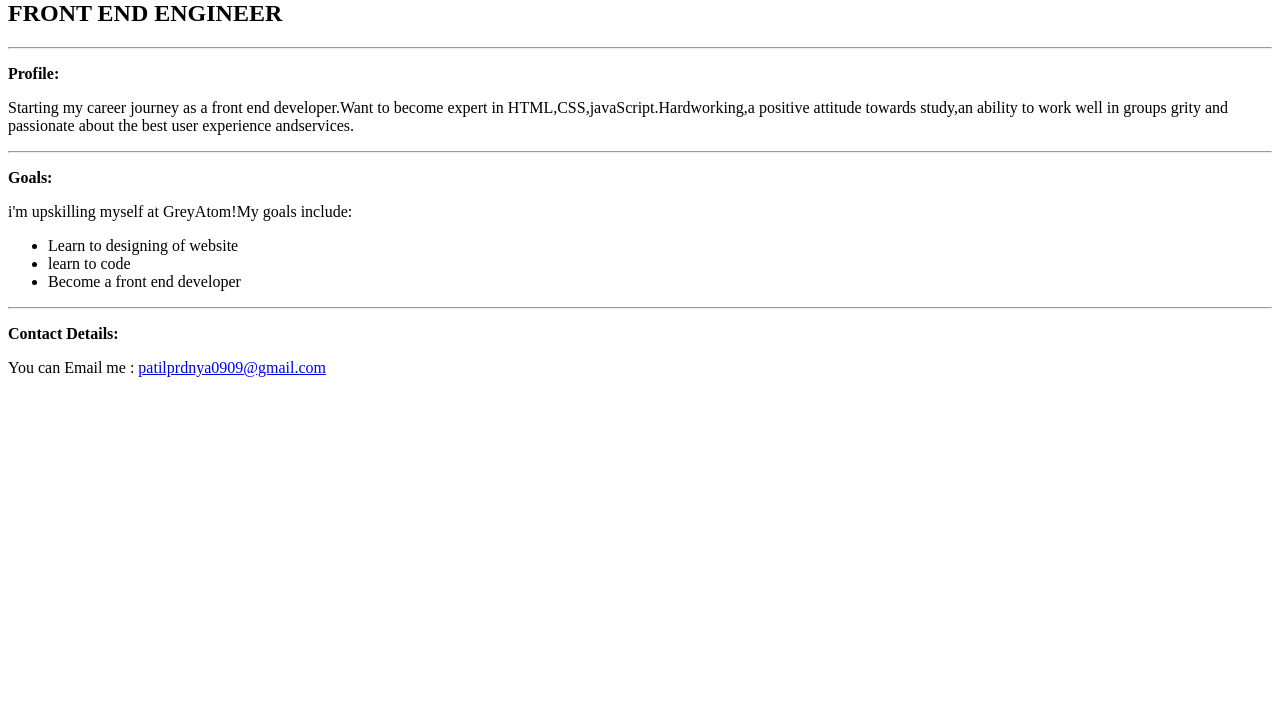
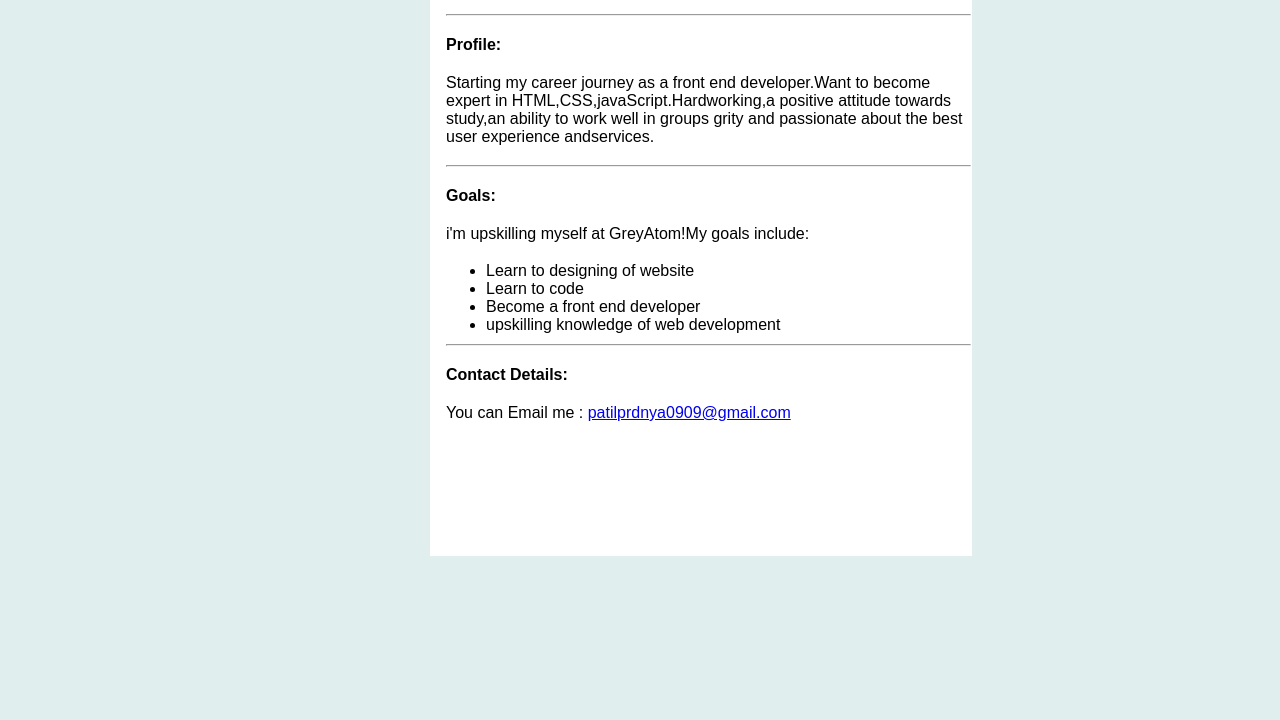
Before and after one commit to pradnya9998/personal-portfolio-page, a plain HTML site: page index.html in a window 1280 px wide. Shown: the part 80-800 px from the top of the page. Drawn offline with Linux system fonts and the light colour scheme.

Commit message:
added solution

```diff
--- a/index.html
+++ b/index.html
@@ -3,7 +3,7 @@
 <html>
 <head>
 <title>index</title>
-<link rel="stylesheet" href="style1.css">
+<link href="style.css" type="text/css" rel="stylesheet">
 </head>
 <body>
     <div class="profilebody"><h1>PRADNYA PATIL</h1>
@@ -19,8 +19,9 @@
    <p>i'm upskilling myself at GreyAtom!My goals include:</p>
    <ul>
        <li>Learn to designing of website</li>
-       <li>learn to code</li>
+       <li>Learn to code</li>
        <li>Become a front end developer</li>
+       <li>upskilling knowledge of web development</li>
    </ul><hr/>
    <p><strong>Contact Details:</strong> </p>
    <p>You can Email me : <a href="mailto:patilpradnya0909@gmail.com" >patilprdnya0909@gmail.com</a></p>
--- a/style.css
+++ b/style.css
@@ -6,13 +6,13 @@
 }
 body{
     min-width: 500px;
-    background-color: lightgrey;
+    background-color: #e0eeee;
 }
 
 .profilebody{
     background-color:white;
     width:75%;
-    border:40px white;
+    border:40px;
     margin-top: 6px;
     margin-left: 140px;
     height: 590px;
@@ -23,10 +23,9 @@ body{
     display: inline-block;
 }
 h1{margin-top: 5px;
-font-size: 5px;}
+}
 h2{
-    margin-top: 10px;
-    font-size: 20px;
+    margin-top: 8px;
     margin-bottom: 10px;
 }
 p{
```
